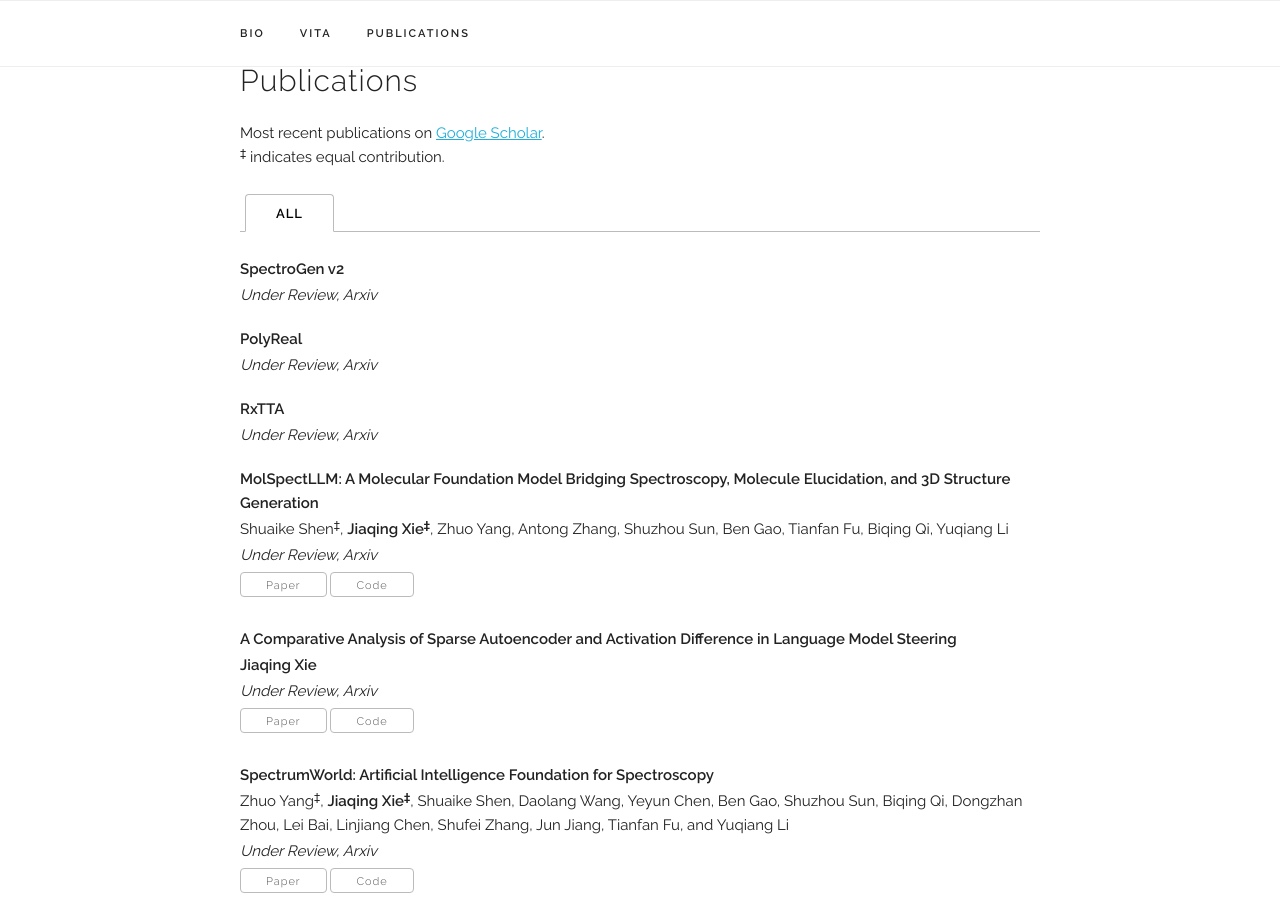
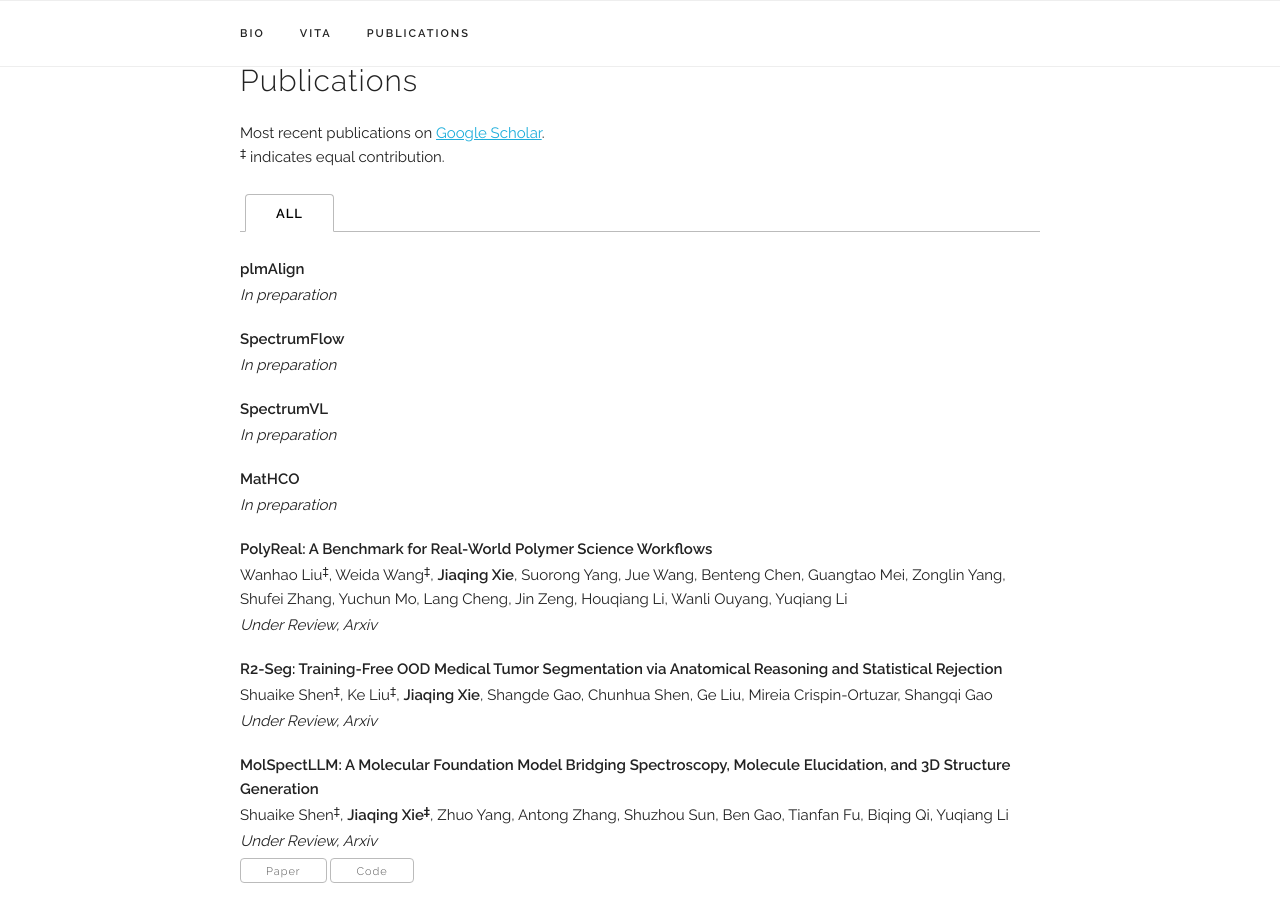
Before and after one commit to jiaqingxie/jiaqingxie.github.io, a Jekyll site: the page built from index.html, in a window 1280 px wide and 900 px high, scrolled down 1244 px. Built offline with Jekyll 4.4.1, drawn with Linux system fonts in a browser that asks for light colours; some web fonts are replaced.

Commit message:
Update publications.yaml

```diff
--- a/_data/publications.yaml
+++ b/_data/publications.yaml
@@ -1,12 +1,24 @@
 papers:
-  - title: "SpectroGen v2"
+  - title: "plmAlign"
+    venue: "In preparation"
+
+  - title: "SpectrumFlow"
+    venue: "In preparation"
+
+  - title: "SpectrumVL"
+    venue: "In preparation"
+
+  - title: "MatHCO"
+    venue: "In preparation"
+
+  - title: "PolyReal: A Benchmark for Real-World Polymer Science Workflows"
+    authors: Wanhao Liu<sup>‡</sup>, Weida Wang<sup>‡</sup>, <b>Jiaqing Xie</b>, Suorong Yang, Jue Wang, Benteng Chen, Guangtao Mei, Zonglin Yang, Shufei Zhang, Yuchun Mo, Lang Cheng, Jin Zeng, Houqiang Li, Wanli Ouyang, Yuqiang Li
     venue: "Under Review, Arxiv"
 
-  - title: "PolyReal"
+  - title: "R2-Seg: Training-Free OOD Medical Tumor Segmentation via Anatomical Reasoning and Statistical Rejection"
+    authors: Shuaike Shen<sup>‡</sup>, Ke Liu<sup>‡</sup>, <b>Jiaqing Xie</b>, Shangde Gao, Chunhua Shen, Ge Liu, Mireia Crispin-Ortuzar, Shangqi Gao
     venue: "Under Review, Arxiv"
 
-  - title: "RxTTA"
-    venue: "Under Review, Arxiv"
 
   - title: "MolSpectLLM: A Molecular Foundation Model Bridging Spectroscopy, Molecule Elucidation, and 3D Structure Generation"
     authors: "Shuaike Shen<sup>‡</sup>, <b>Jiaqing Xie<sup>‡</sup></b>, Zhuo Yang, Antong Zhang, Shuzhou Sun, Ben Gao, Tianfan Fu, Biqing Qi, Yuqiang Li"
```
